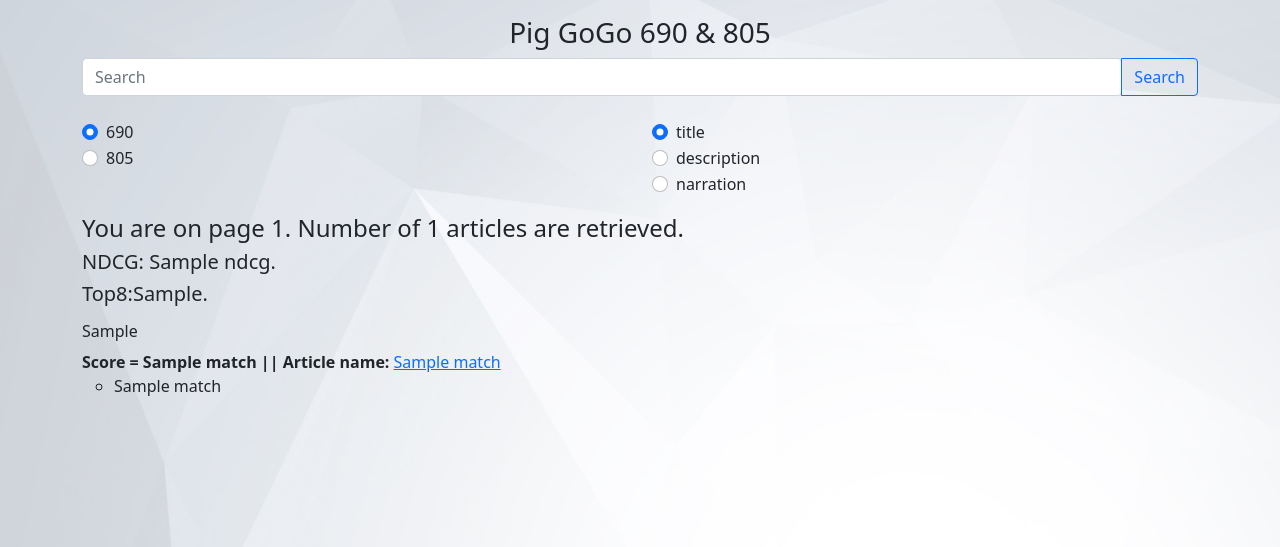
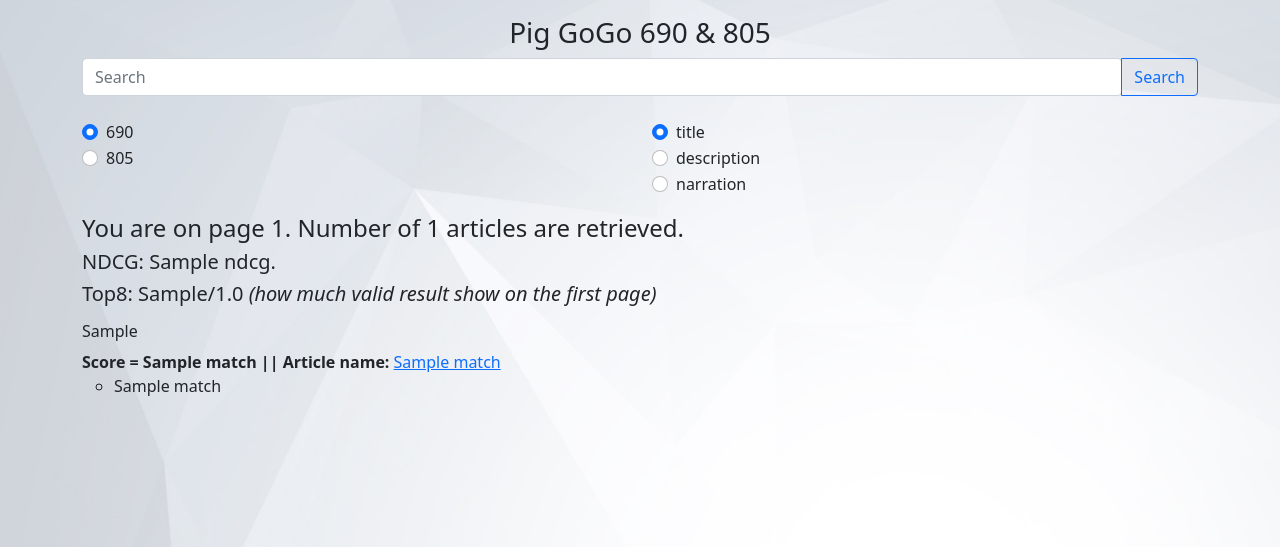
Before and after one commit to shan23chen/IR_final, a Flask app: template templates/results.html in a window 1280 px wide. Shown: the top 547 px of the page. Run offline with Flask 2, Linux system fonts and the light colour scheme; the template is opened without the code that fills it: most values are stand-ins (such as "Sample title", 1, 10 or a date in 2020).

Commit message:
UI updates2

```diff
--- a/templates/results.html
+++ b/templates/results.html
@@ -2,7 +2,7 @@
 <html lang="en">
     <head>
         <meta charset="UTF-8">
-        <title>Washington Post Search</title>
+        <title>Pig GoGo 690 & 805 Result</title>
         <link href="https://cdn.jsdelivr.net/npm/bootstrap@5.0.0/dist/css/bootstrap.min.css" rel="stylesheet"
               integrity="sha384-wEmeIV1mKuiNpC+IOBjI7aAzPcEZeedi5yW5f2yOq55WWLwNGmvvx4Um1vskeMj0" crossorigin="anonymous">
         <script src="https://cdn.jsdelivr.net/npm/bootstrap@5.0.0/dist/js/bootstrap.bundle.min.js"
@@ -51,7 +51,7 @@
 
             <h4 class="mt-3">You are on page {{page}}. Number of {{length}} articles are retrieved.</h4>
             <h5>NDCG: {{ndcg}}.</h5>
-            <h5>Top8:{{super8}}.</h5>
+            <h5>Top8: {{super8}}/1.0 <i>(how much valid result show on the first page)</i></h5>
             <h6 class="mt-3">{{result_annotations}}</h6>
             <ul class="list-unstyled">
                 {%for match in matches%}
```
